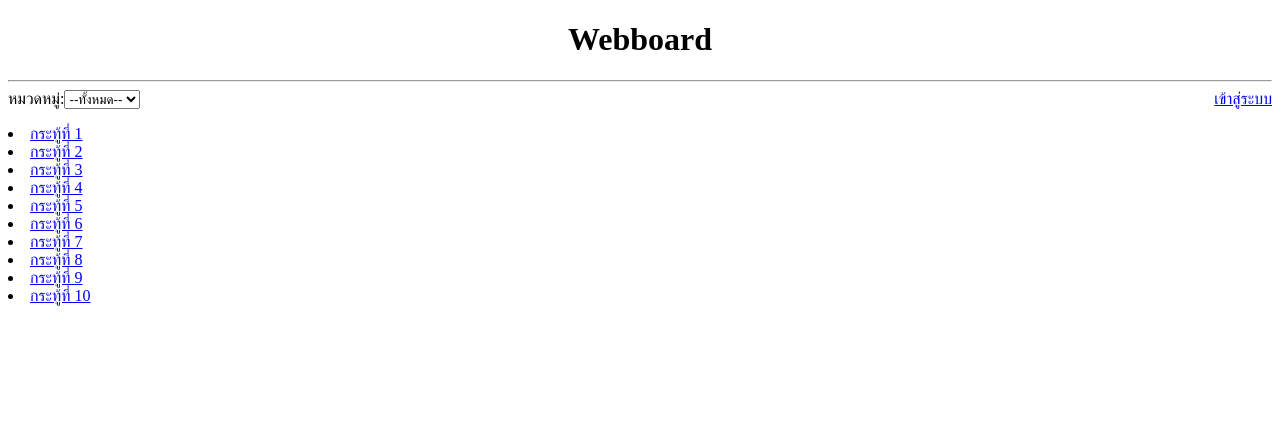
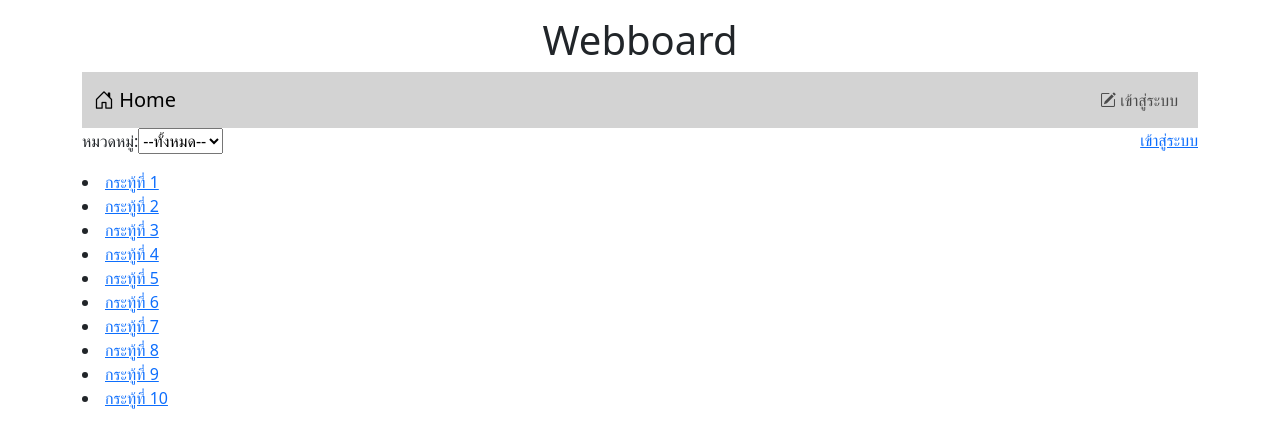
Before and after one commit to onwaree/Webboard_ECT_Onwaree, a PHP site: page / in a window 1280 px wide. Shown: the top 448 px of the page. Run offline with PHP 8.4, Linux system fonts and the light colour scheme.

Commit message:
Navbar Finished
Navbar Finished

```diff
--- a/index.php
+++ b/index.php
@@ -7,10 +7,50 @@ session_start();
     <meta charset="UTF-8">
     <meta name="viewport" content="width=device-width, initial-scale=1.0">
     <title>Webboard</title>
+
+    <link href="https://cdn.jsdelivr.net/npm/bootstrap@5.3.2/dist/css/bootstrap.min.css" rel="stylesheet" integrity="sha384-T3c6CoIi6uLrA9TneNEoa7RxnatzjcDSCmG1MXxSR1GAsXEV/Dwwykc2MPK8M2HN" crossorigin="anonymous">
+    <script src="https://cdn.jsdelivr.net/npm/bootstrap@5.3.2/dist/js/bootstrap.bundle.min.js" integrity="sha384-C6RzsynM9kWDrMNeT87bh95OGNyZPhcTNXj1NW7RuBCsyN/o0jlpcV8Qyq46cDfL" crossorigin="anonymous"></script>
+    <link rel="stylesheet" href="https://cdn.jsdelivr.net/npm/bootstrap-icons@1.11.3/font/bootstrap-icons.min.css">
+
+    <!-- <link rel="stylesheet" href="bootstrap-5.3.2-dist/css/bootstrap.min.css">
+    <script src="bootstrap-5.3.2-dist/js/bootstrap.bundle.min.js"></script> -->
 </head>
 <body>
-    <h1 style="text-align: center;">Webboard </h1>
-    <hr>
+    <div class="container-lg">
+        <h1 style="text-align: center;" class="mt-3">Webboard </h1>
+
+        <nav class="navbar navbar-expand-sm" style="background-color: #d3d3d3;">
+            <div class="container-fluid">
+                <a class="navbar-brand" href="index.php"> <i class="bi bi-house-door"></i> Home</a>
+                <ul class="navbar-nav">
+                <?php
+                    if(!isset($_SESSION['id'])){
+                ?>
+                    <li class="nav-item">
+                        <a class="nav-link" aria-current="page" href="login.php"> <i class="bi bi-pencil-square"></i> เข้าสู่ระบบ</a>
+                    </li>
+                <?php
+                    }else{
+                ?>
+                    <li class="nav-item dropdown">
+                        <a class="btn btn-outline-secondary btn-sm dropdown-toggle" href="#" role="button" data-bs-toggle="dropdown" aria-expanded="false">
+                            <i class="bi bi-person-rolodex"></i>
+                            <?php
+                                echo $_SESSION['username']
+                            ?>
+                        </a>
+                        <ul class="dropdown-menu">
+                            <li><a class="dropdown-item" href="logout.php"><i class="bi bi-power"></i> ออกจากระบบ</a></li>
+                        </ul>
+                    </li>
+                <?php
+                    }
+                ?>
+
+                </ul>
+            </div>
+        </nav>
+
         <form>
             หมวดหมู่:<select name="category" >
                 <option value="all">--ทั้งหมด--</option>
@@ -19,7 +59,7 @@ session_start();
             </select>
 
             <?php
-            if(!isset($_SESSION['id'])){
+                if(!isset($_SESSION['id'])){ /* ไม่ได้ส่งข้อมูลมา !isset */
                     echo "<a href=login.php style='float: right;'>เข้าสู่ระบบ</a>";
                 }else{
                     echo "<div style='float: right;'>
@@ -49,5 +89,6 @@ session_start();
 
         ?>
         </ul>
+    </div>
 </body>
 </html>
```
Lines whose indentation alone changed are shown as unchanged.
